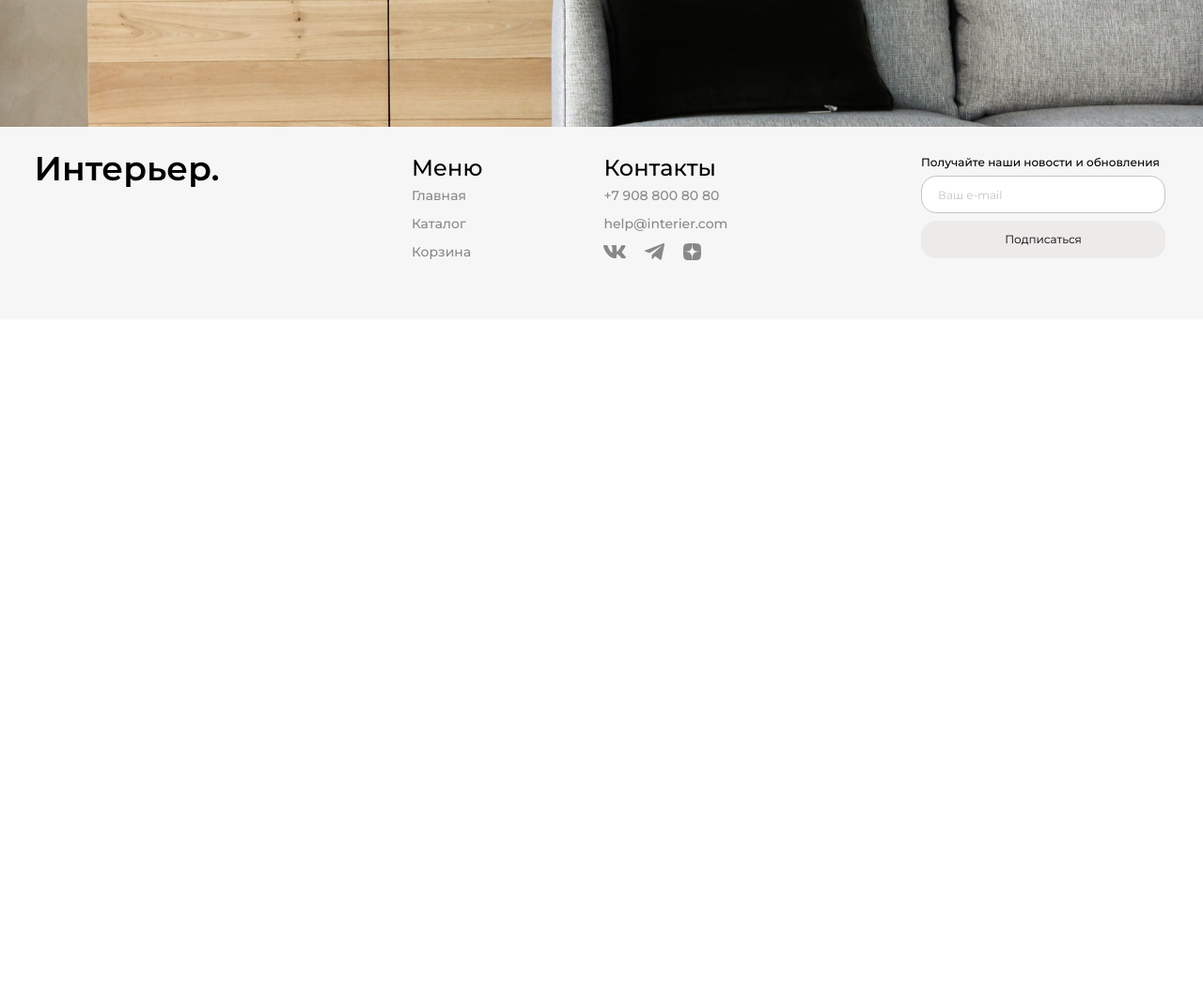
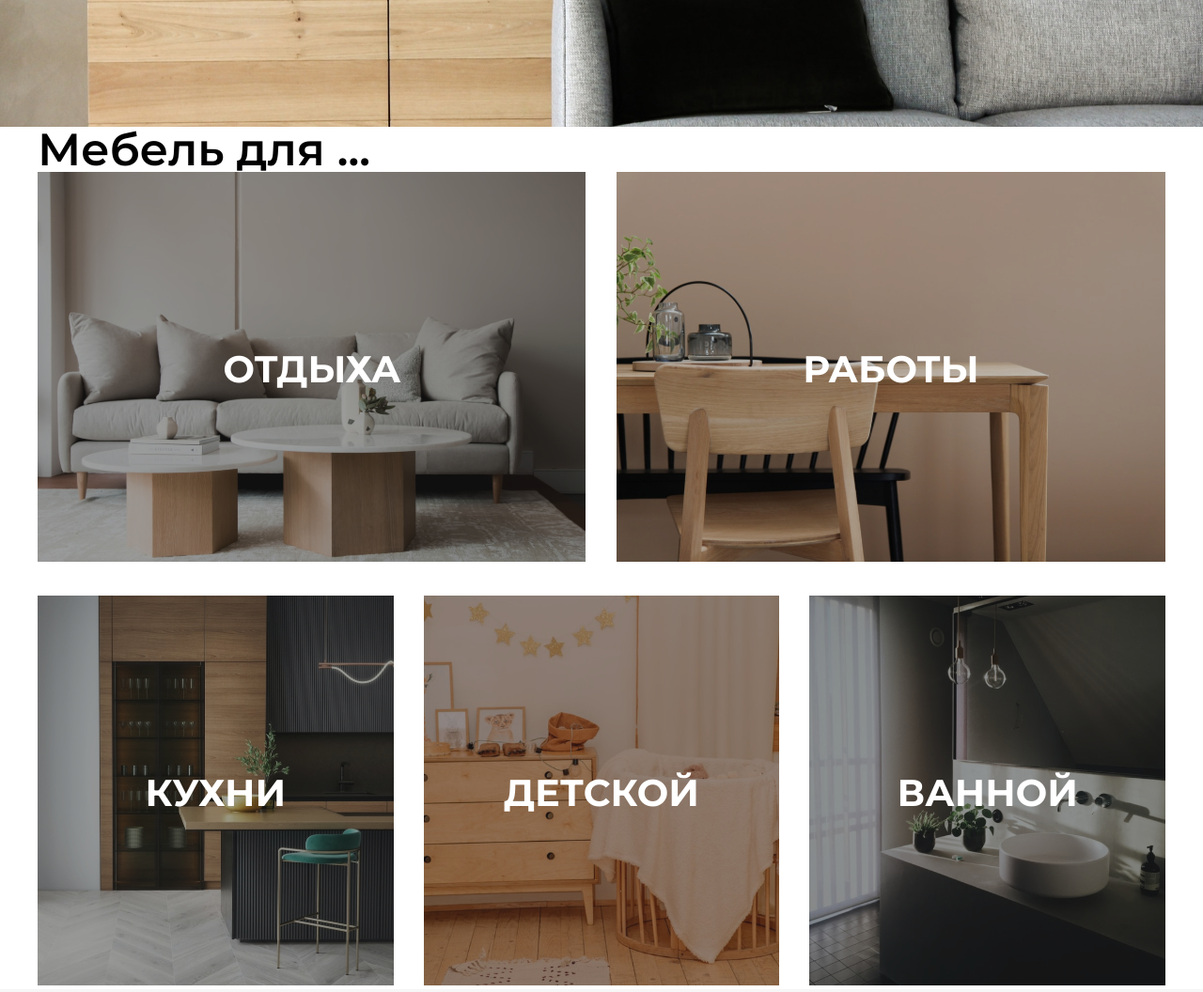
Before and after one commit to skillova/SkyOnlineShop, a plain HTML site: page index.html in a window 1280 px wide. Shown: the part 600-1656 px from the top of the page at 94% size. Before the commit the page ends 940 px from the top, so only its background shows below. Drawn offline with Linux system fonts and the light colour scheme.

Commit message:
мебель for

```diff
--- a/index.html
+++ b/index.html
@@ -41,6 +41,52 @@
             <a class="header__button" href="./catalog.html">Перейти в каталог</a>
         </div>
     </header>
+
+    <section class="content">
+        <h1 class="content__title">Мебель для ... </h1>
+        <div class="content__grid">
+            <article class="card card_for-big">
+                <div class="card__img-box">
+                    <img class="card__img" src="./media/product/for_rest.jpg" alt="">
+                    <div class="card__title">
+                        <h1>ОТДЫХА</h1>
+                    </div>
+                </div>
+            </article>
+            <article class="card card_for-big">
+                <div class="card__img-box">
+                    <img src="./media/product/for_work.jpg" alt="">
+                    <div class="card__title">
+                        <h1>РАБОТЫ</h1>
+                    </div>
+                </div>
+            </article>
+            <article class="card">
+                <div class="card__img-box">
+                    <img class="card__img" src="./media/product/for_kitchen.jpg" alt="">
+                    <div class="card__title">
+                        <h1>КУХНИ</h1>
+                    </div>
+                </div>
+            </article>
+            <article class="card">
+                <div class="card__img-box">
+                    <img class="card__img" src="./media/product/for_children.jpg" alt="">
+                    <div class="card__title">
+                        <h1>ДЕТСКОЙ</h1>
+                    </div>
+                </div>
+            </article>
+            <article class="card">
+                <div class="card__img-box">
+                    <img class="card__img" src="./media/product/for_bathroom.jpg" alt="">
+                    <div class="card__title">
+                        <h1>ВАННОЙ</h1>
+                    </div>
+                </div>
+            </article>
+        </div>
+    </section>
 
     <footer class="footer">
         <div class="footer__logo">
--- /dev/null
+++ b/scss/_content.scss
@@ -0,0 +1,31 @@
+.content {
+  @include padding-adaptive($screen-width-px);
+  &__title {
+    @include font-montserrat(48px, 600, 100%);
+    color: rgba(0, 0, 0, 1);
+  }
+  &__grid {
+    display: grid;
+    grid-template-columns: repeat(12, 1fr);
+    gap: 32px;
+  }
+}
+.card {
+  grid-column: span 4;
+  &_for-big {
+    grid-column: span 6;
+  }
+  &__img {
+    &-box {
+      position: relative;
+    }
+  }
+  &__title {
+    @include font-montserrat(34px, 600, 100%);
+    color: rgba(255, 255, 255, 1);
+    position: absolute;
+    top: 50%;
+    left: 50%;
+    transform: translate(-50%, -50%);
+  }
+}
--- a/scss/style.scss
+++ b/scss/style.scss
@@ -14,6 +14,7 @@ $screen-width-px: 1200px;
 * {
   margin: 0;
   padding: 0;
+  box-sizing: border-box;
 }
 
 .header {
@@ -166,3 +167,5 @@ $screen-width-px: 1200px;
     }
   }
 }
+
+@import "content";
```
Also changed, not shown: static/css/style.css, 1 other file.
